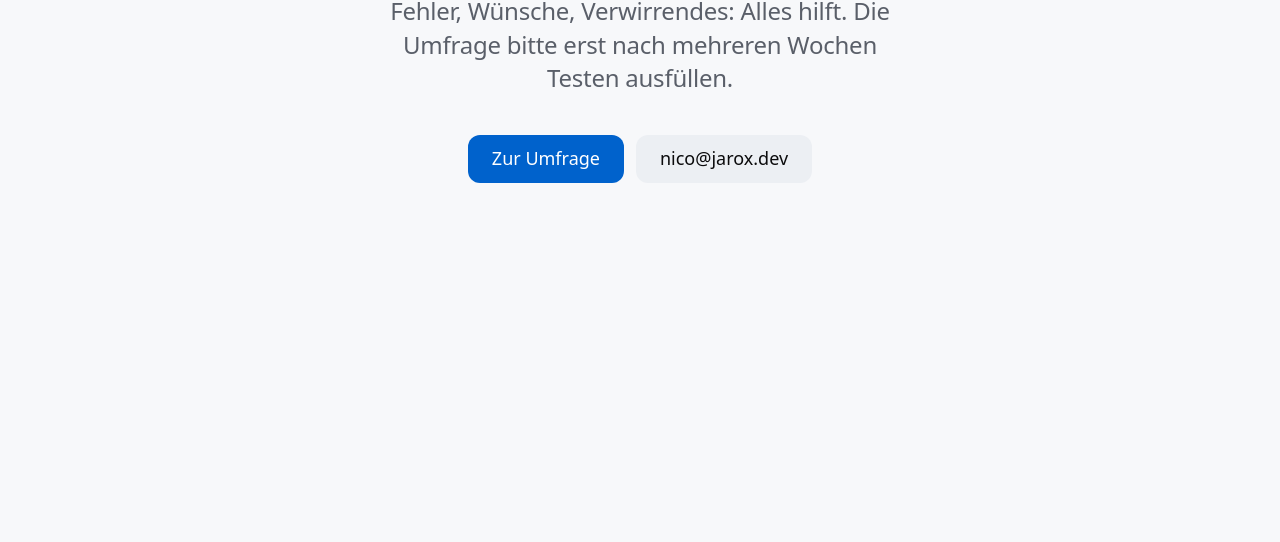
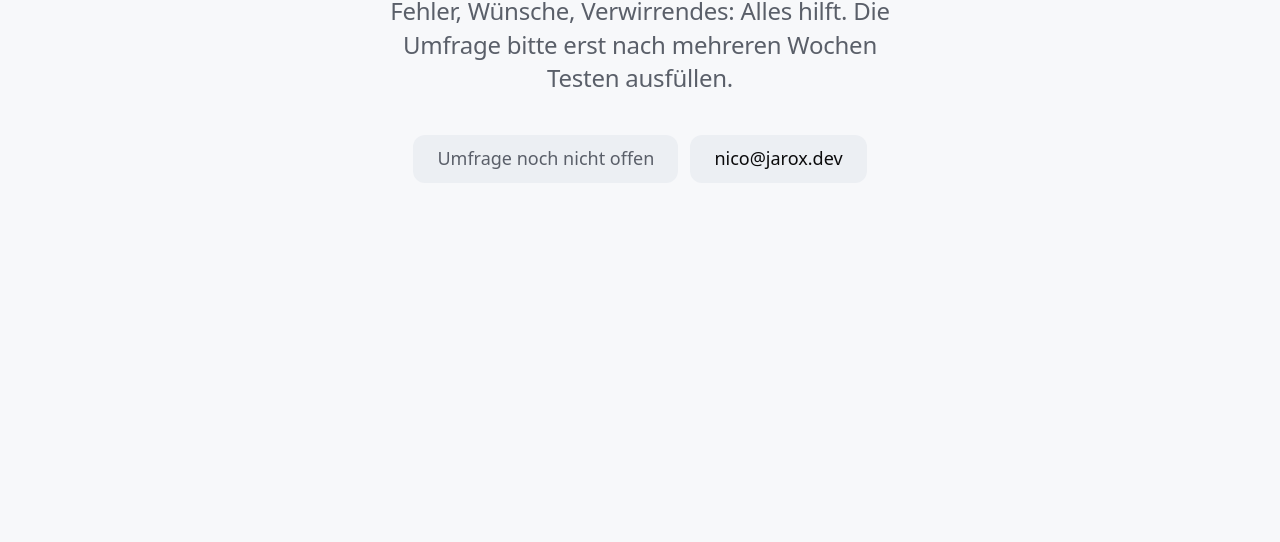
Before and after one commit to JaroxCraft/SchoolOS, an Astro site in the folder landing/: page /feedback in a window 1280 px wide. Shown: the part 258-800 px from the top of the page. Built offline with nearby package versions, Linux system fonts and the light colour scheme; Astro itself is replaced by a stand-in of ours; a web font is replaced by a local one.

Commit message:
feat(landing): disable survey button until survey opens

```diff
--- a/landing/src/pages/feedback.astro
+++ b/landing/src/pages/feedback.astro
@@ -2,7 +2,7 @@
 import Button from "@/components/Button.astro";
 import PageHead from "@/components/PageHead.astro";
 import Base from "@/layouts/Base.astro";
-import { EMAIL, SURVEY_URL } from "@/links";
+import { EMAIL } from "@/links";
 ---
 
 <Base
@@ -16,7 +16,12 @@ import { EMAIL, SURVEY_URL } from "@/links";
     <p
       class="rise mt-10 flex flex-wrap justify-center gap-3 max-sm:mx-auto max-sm:max-w-xs max-sm:flex-col max-sm:items-stretch"
       style="--i: 2">
-      <Button href={SURVEY_URL}>Zur Umfrage</Button>
+      <span
+        aria-disabled="true"
+        title="Die Umfrage ist noch nicht geöffnet"
+        class="inline-flex min-h-12 cursor-not-allowed items-center justify-center rounded-ui bg-surface px-6 font-medium text-muted">
+        Umfrage noch nicht offen
+      </span>
       <Button href={`mailto:${EMAIL}`} variant="quiet">
         {EMAIL}
       </Button>
```
